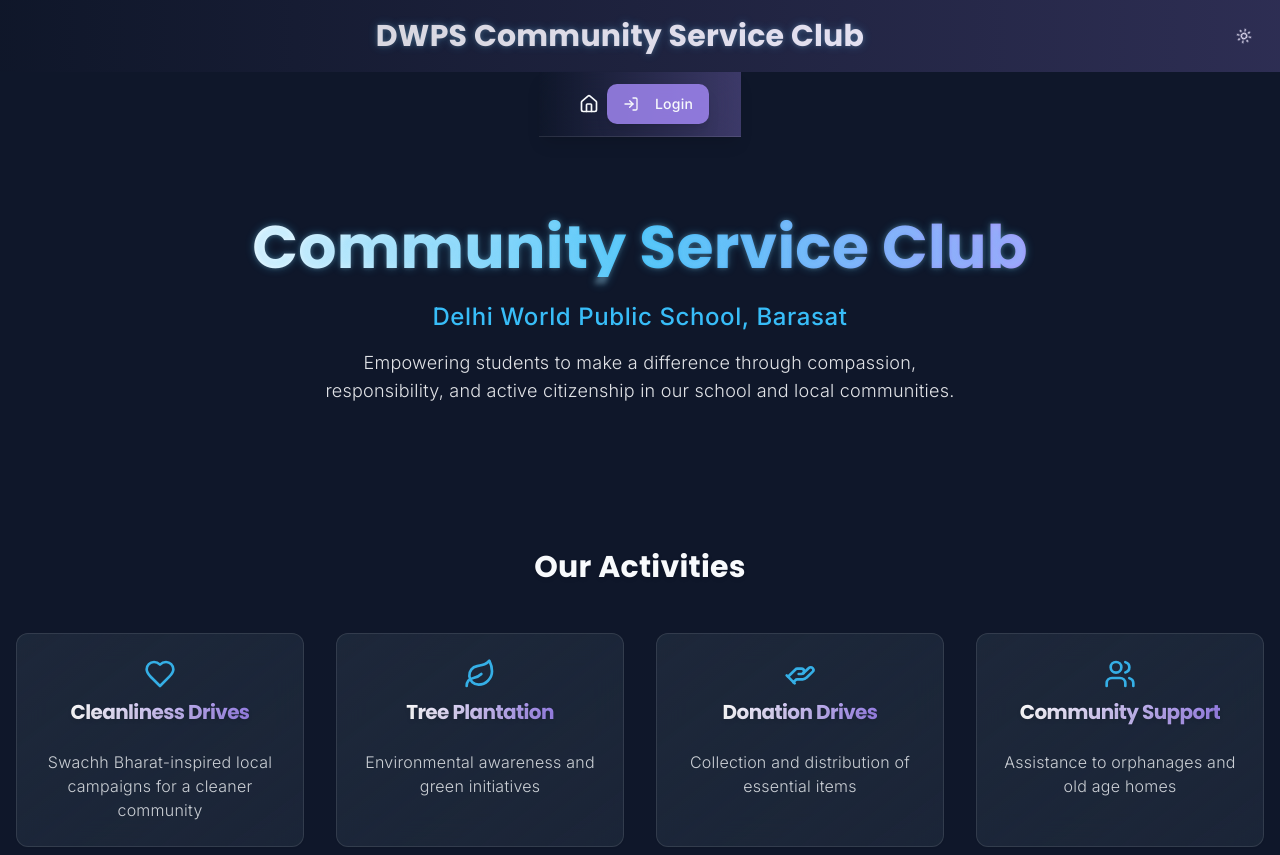
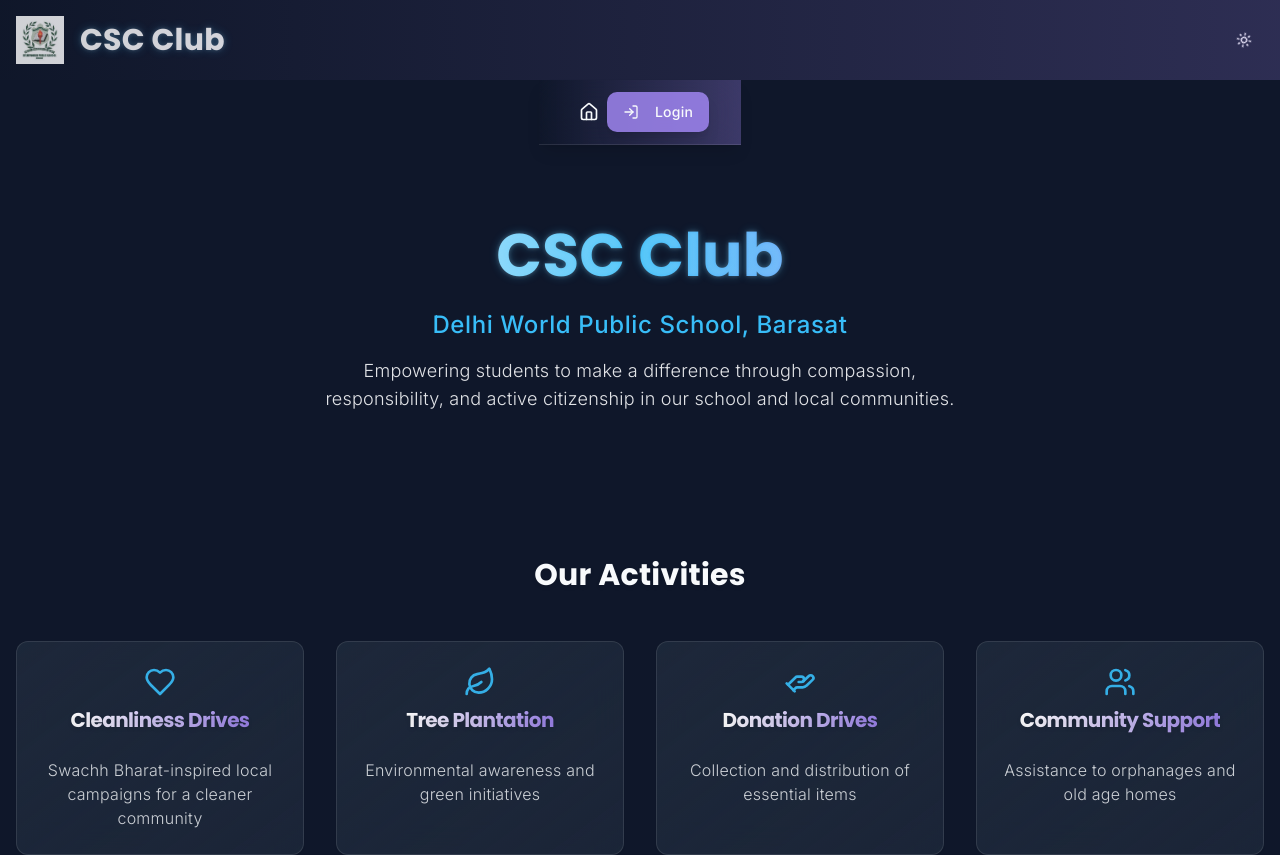
Before and after one commit to Riju-Rahaman/communityclub_dwpsb, a React (Vite) app: page / in a window 1280 px wide. Shown: the top 855 px of the page. Built offline with nearby package versions, Linux system fonts and the light colour scheme.

Commit message:
Update website title and image

```diff
--- a/src/components/Header.tsx
+++ b/src/components/Header.tsx
@@ -5,9 +5,16 @@ export function Header() {
   return (
     <header className="bg-primary py-4 text-white relative overflow-hidden animate-fade-in">
       <div className="max-w-7xl mx-auto px-4 flex items-center justify-between">
-        <h1 className="text-3xl font-bold text-center flex-grow animate-text-glow">
-          DWPS Community Service Club
-        </h1>
+        <div className="flex items-center space-x-4">
+          <img
+            src="/lovable-uploads/6daac8ad-9831-4b81-9404-e0180d347933.png"
+            alt="CSC Club Logo"
+            className="h-12 w-12 object-contain"
+          />
+          <h1 className="text-3xl font-bold text-center flex-grow animate-text-glow">
+            CSC Club
+          </h1>
+        </div>
         <ThemeToggle />
       </div>
       <div className="absolute inset-0 bg-gradient-to-r from-primary/20 to-secondary/20 animate-gradient" />
--- a/src/pages/Index.tsx
+++ b/src/pages/Index.tsx
@@ -95,7 +95,7 @@ const Index = () => {
       <div className="w-full py-20 px-4 flex flex-col items-center bg-gradient-to-b from-primary/50 to-transparent">
         <div className="max-w-4xl mx-auto">
           <h1 className="text-5xl sm:text-6xl font-bold mb-6 bg-gradient-to-r from-white via-accent to-secondary bg-clip-text text-transparent animate-text-glow text-shadow-md">
-            Community Service Club
+            CSC Club
           </h1>
           <p className="text-2xl mb-4 text-accent font-medium tracking-wide animate-fade-in">
             Delhi World Public School, Barasat
```
Also changed, not shown: public/lovable-uploads/6daac8ad-9831-4b81-9404-e0180d347933.png (added).
